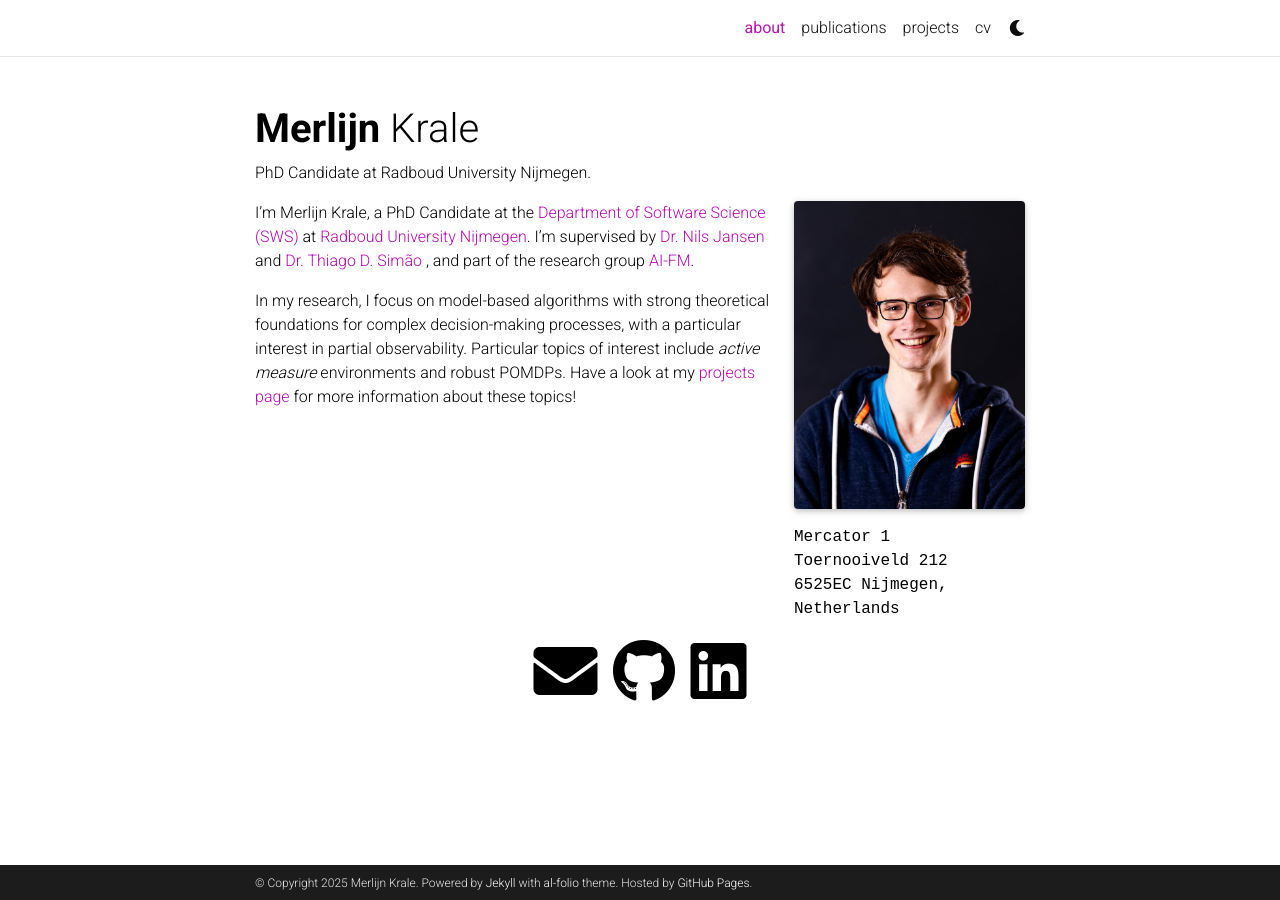
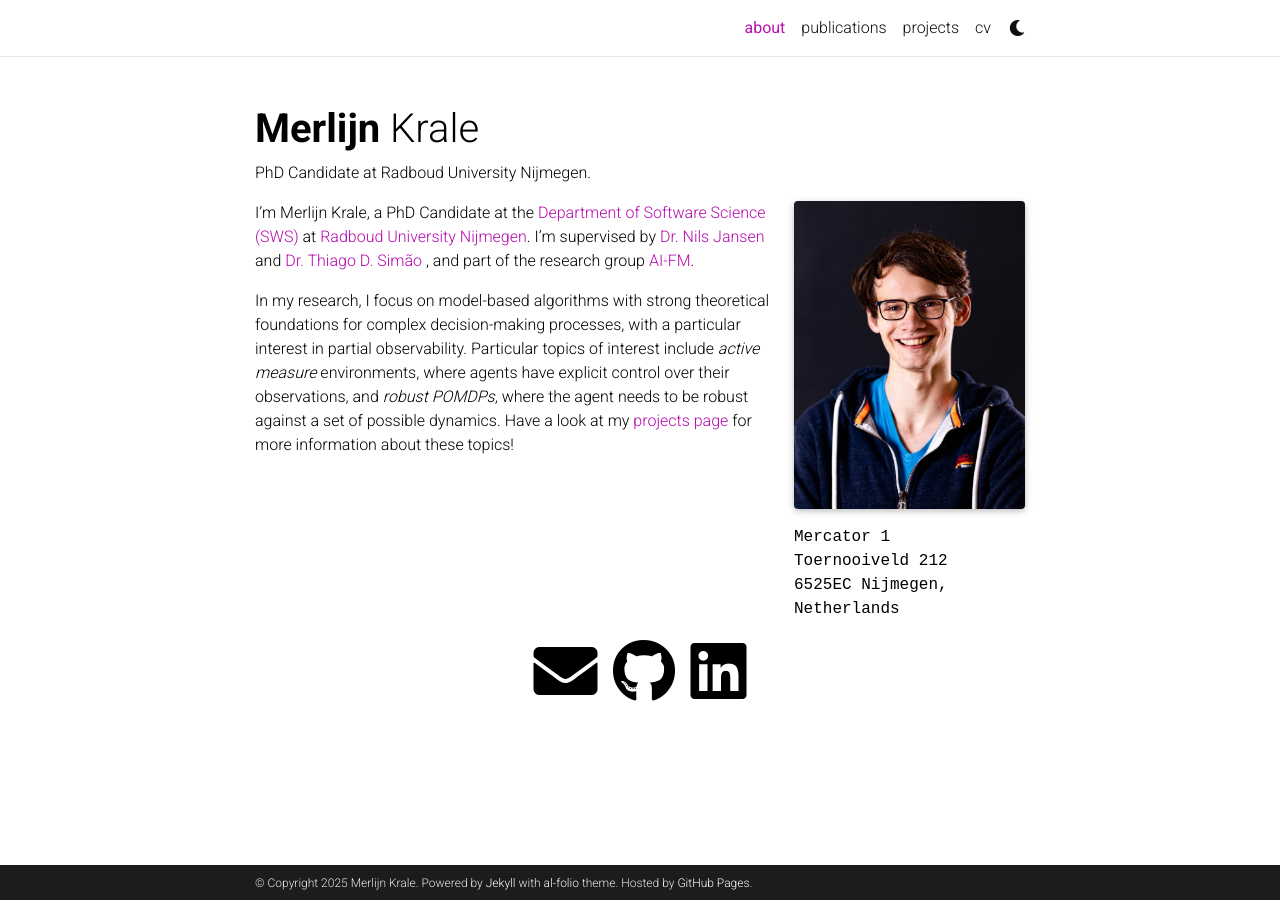
Before and after one commit to MKrale/MKrale.github.io, a Jekyll site: the page built from _pages/about.md, in a window 1280 px wide. Built offline with Jekyll 4.4.1, drawn with Linux system fonts in a browser that asks for light colours; full-size pictures stand in for the smaller copies a plugin makes; comment, search, counter and statistics services are not loaded; a style sheet for code colours, icons or effects is not loaded.

Commit message:
About update

```diff
--- a/_pages/about.md
+++ b/_pages/about.md
@@ -22,5 +22,5 @@ I'm Merlijn Krale, a PhD Candidate at the <a href='https://sws.cs.ru.nl/HomePage
 I'm supervised by <a href='https://nilsjansen.org/'>Dr. Nils Jansen</a> and <a href="https://tdsimao.github.io/">Dr. Thiago D. Simão </a>, and part of the research group <a href='https://AI-FM.org/'>AI-FM</a>.
 
 In my research, I focus on model-based algorithms with strong theoretical foundations for complex decision-making processes, with a particular interest in partial observability.
-Particular topics of interest include *active measure* environments and robust POMDPs.
+Particular topics of interest include *active measure* environments, where agents have explicit control over their observations, and *robust POMDPs*, where the agent needs to be robust against a set of possible dynamics.
 Have a look at my <a href='https://mkrale.com/projects/'>projects page</a> for more information about these topics!
```
